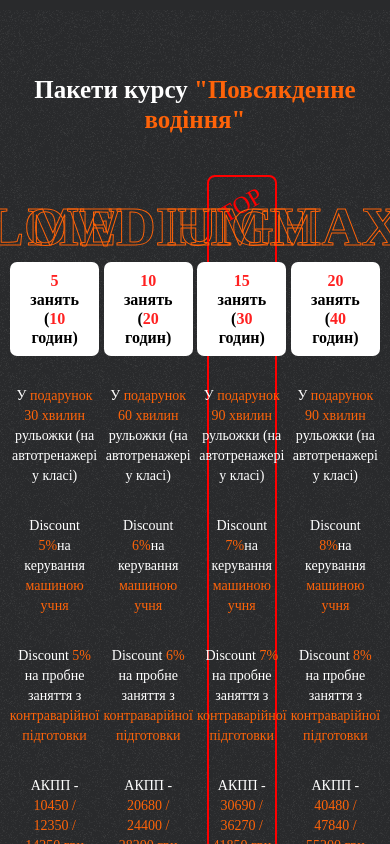
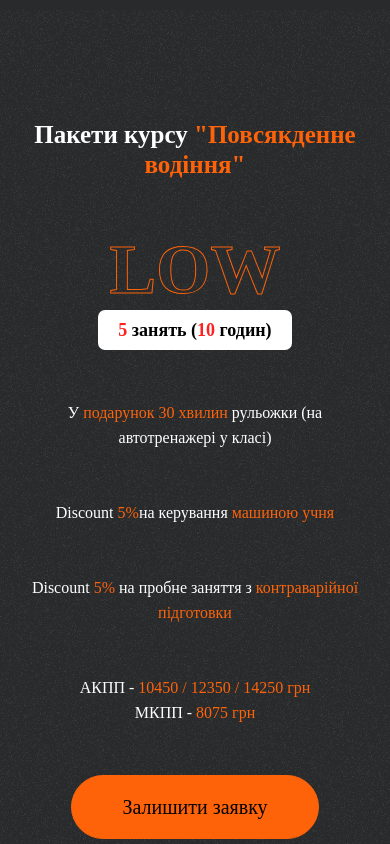
Before and after one commit to imSeptember/driverSchool, a React (Vite) app: page / in a window 390 px wide. Shown: the part 2080-2924 px from the top of the page. Built offline with nearby package versions, Linux system fonts and the light colour scheme; a web font is replaced by a local one.

Commit message:
Update Packages.module.css

```diff
--- a/src/components/Packages/Packages.module.css
+++ b/src/components/Packages/Packages.module.css
@@ -163,3 +163,57 @@
     font-family: GilroyExtraBold;
     transform: rotate(-30deg);
 }
+
+@media screen and (max-width: 900px) {
+    #packages {
+        padding: 110px 0;
+    }
+
+    #packages h1 {
+        margin-bottom: 0;
+    }
+
+    .packagesRow {
+        width: 100%;
+        display: flex;
+        flex-flow: column;
+        align-items: center;
+        justify-content: scenter;
+        align-items: center;
+    }
+    .packagesItem {
+        height: auto;
+        width: 100%;
+        display: flex;
+        flex-flow: column;
+        align-items: center;
+        justify-content: center;
+        padding: 50px 0;
+    }
+
+    #packages h2 {
+        font-size: 70px;
+        line-height: 80px;
+    }
+
+    #packages h3 {
+        font-size: 18px;
+        line-height: 22px;
+        padding: 9px 20px;
+        border-radius: 7px;
+    }
+
+    #packages p {
+        font-size: 16px;
+        line-height: 25px;
+        margin-top: 50px;
+    }
+
+    #packages .btn {
+        margin-top: 50px;
+        font-size: 20px;
+        line-height: 24px;
+        padding: 19px 50px;
+        border-radius: 50px;
+    }
+}
```
